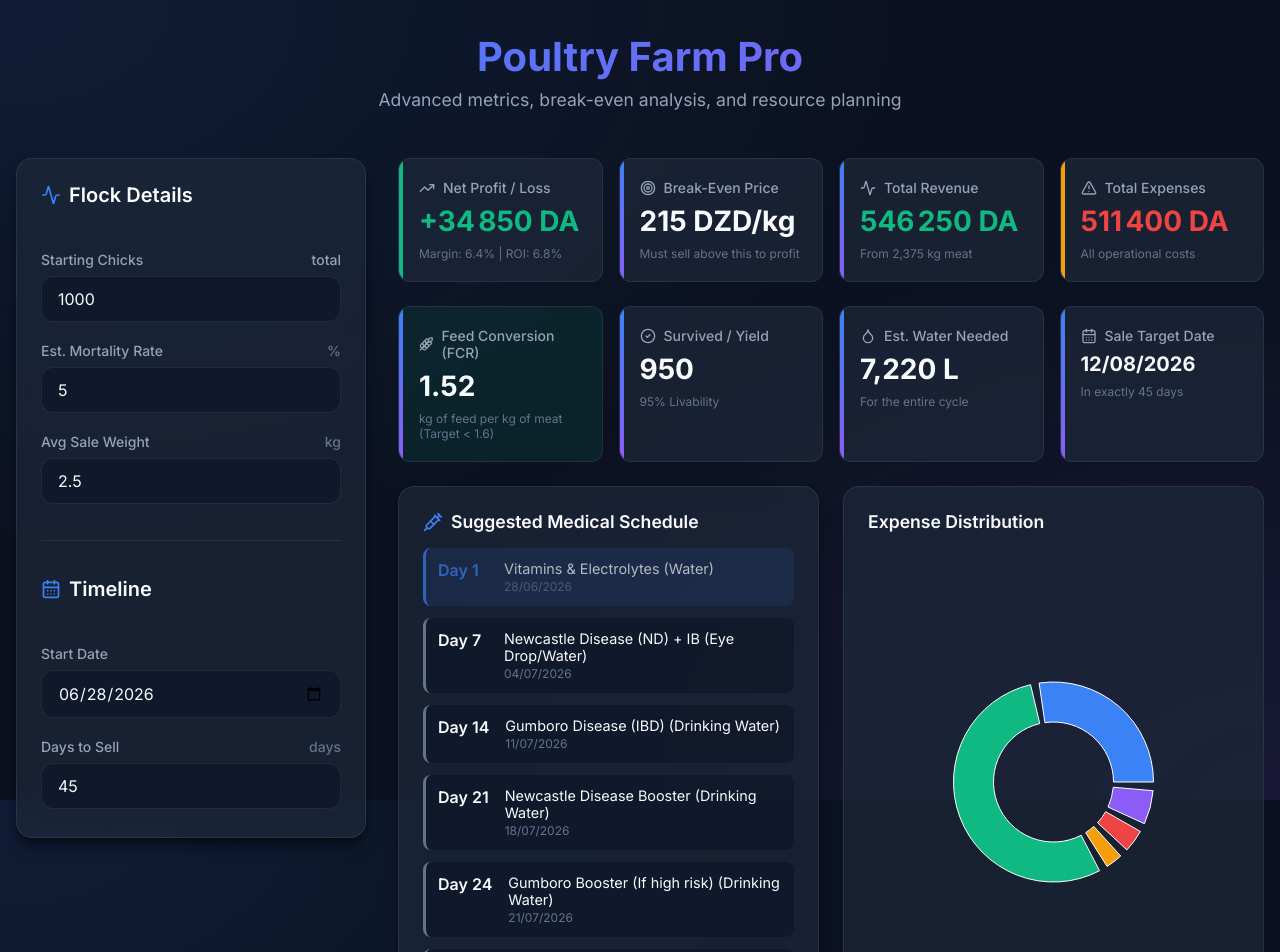
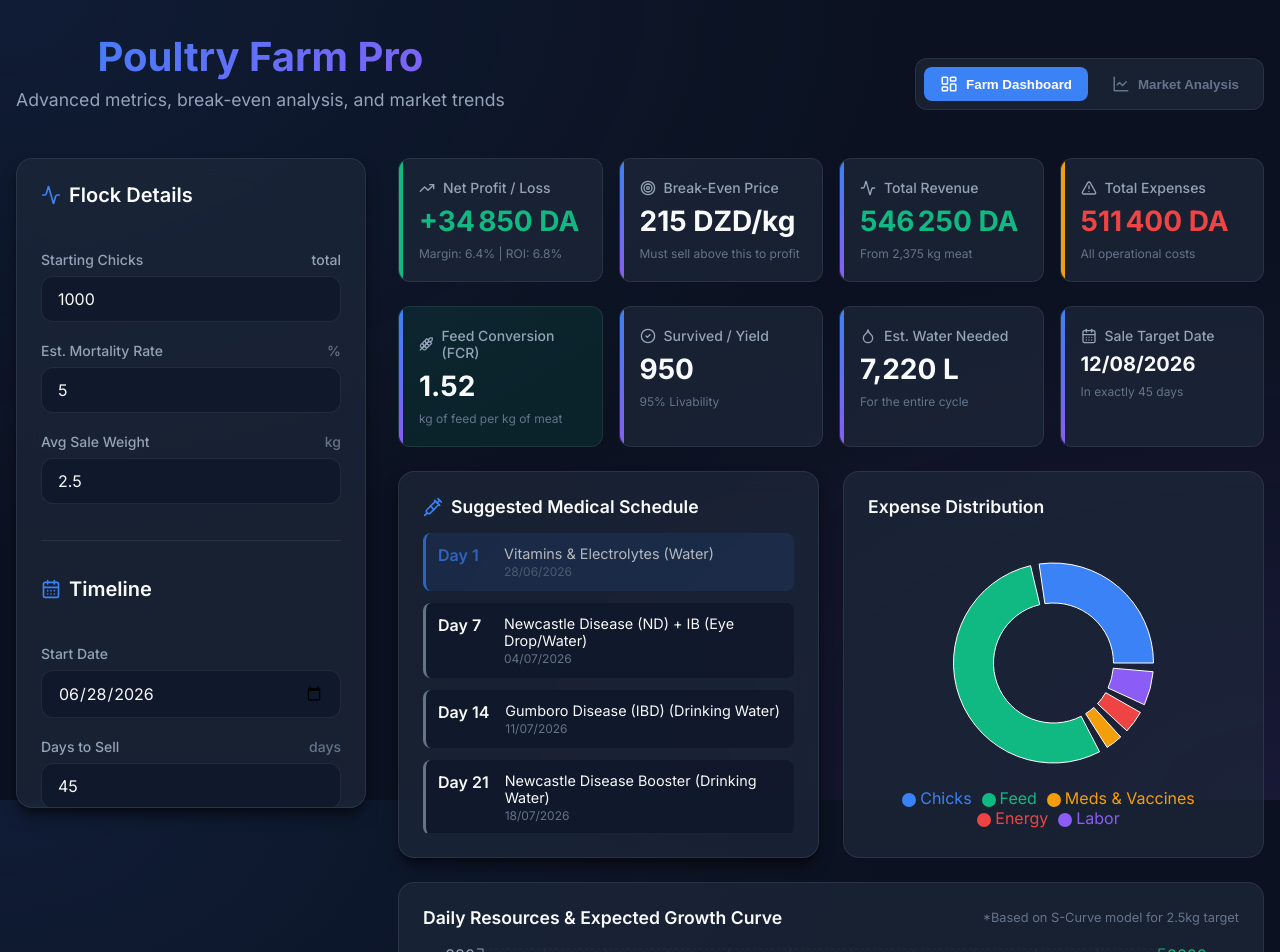
Before and after one commit to chihabMe/chicken-profit-app, a React (Vite) app: page / in a window 1280 px wide. Shown: the top 952 px of the page. Built offline with nearby package versions, Linux system fonts and the light colour scheme.

Commit message:
feat: add Market Analysis tab with macro economic correlation charts

```diff
--- a/src/App.tsx
+++ b/src/App.tsx
@@ -1,11 +1,11 @@
 import { useState, useMemo, useEffect } from 'react';
 import {
   AreaChart, Area, XAxis, YAxis, CartesianGrid, Tooltip as RechartsTooltip, ResponsiveContainer,
-  LineChart, Line, ReferenceLine, PieChart, Pie, Cell, Legend, ComposedChart
+  LineChart, Line, ReferenceLine, PieChart, Pie, Cell, Legend, ComposedChart, Bar
 } from 'recharts';
 import {
   TrendingUp, AlertTriangle, Activity, CheckCircle2, Calculator, CalendarDays,
-  Database, Wheat, Target, Droplet, Syringe
+  Database, Wheat, Target, Droplet, Syringe, LineChart as ChartIcon, LayoutDashboard
 } from 'lucide-react';
 
 interface PriceData {
@@ -25,6 +25,8 @@ const VACCINE_SCHEDULE = [
 ];
 
 const App = () => {
+  const [activeTab, setActiveTab] = useState<'dashboard' | 'market'>('dashboard');
+
   // Inputs: Basic
   const [chicksBought, setChicksBought] = useState(1000);
   const [mortalityRate, setMortalityRate] = useState(5); // %
@@ -125,7 +127,7 @@ const App = () => {
   const roi = ((profit / totalCost) * 100).toFixed(1);
   const profitMargin = ((profit / totalRevenue) * 100).toFixed(1);
   const breakEvenPrice = totalCost / totalMeatKg;
-  const fcr = feedConsumedPerChick / avgWeight; // Feed Conversion Ratio
+  const fcr = feedConsumedPerChick / avgWeight;
 
   // Chart Data: Cost Breakdown
   const costBreakdownData = [
@@ -148,18 +150,14 @@ const App = () => {
     return data;
   }, [sellingPrice, totalMeatKg, totalCost]);
 
-  // Chart Data: Daily Feed, Water & Expected Weight Growth
+  // Chart Data: Daily Feed & Water
   const resourceData = useMemo(() => {
     const data = [];
     for (let day = 1; day <= daysToSell; day++) {
-      // Feed & Water Exponential curve
       const growthFactor = Math.pow(day / daysToSell, 2);
       const dailyFeed = (feedConsumedPerChick / daysToSell) * 0.5 + (growthFactor * 0.1);
       const alive = chicksBought - ((chicksBought - survivedChicks) * (day / daysToSell));
-
-      // Expected Weight S-Curve (Logistic) approximating target avgWeight
-      // Max weight = avgWeight * 1.05 (to hit avgWeight exactly at daysToSell)
-      const k = 0.15; // growth rate
+      const k = 0.15;
       const midpoint = daysToSell * 0.55;
       const expectedWeight = (avgWeight * 1.05) / (1 + Math.exp(-k * (day - midpoint)));
 
@@ -173,21 +171,81 @@ const App = () => {
     return data;
   }, [daysToSell, feedConsumedPerChick, chicksBought, survivedChicks, avgWeight]);
 
+  // Mock Macro Data generator based on historical dates
+  const macroMarketData = useMemo(() => {
+    return historicalData.map((d, index) => {
+      // Create some pseudo-random but trending correlation data based on the index
+      // Using Math.sin and Math.cos to create waves
+      const cornTrend = 8000 + Math.sin(index / 10) * 1500; // Corn price DZD/Quintal
+      const beefTrend = 1800 + Math.cos(index / 15) * 300; // Beef price DZD/kg
+      const docTrend = 120 + Math.sin(index / 8) * 40 + (d.price * 0.1); // DOC loosely correlates with chicken price
+
+      return {
+        date: d.date,
+        chickenPrice: d.price,
+        cornPrice: Math.round(cornTrend),
+        beefPrice: Math.round(beefTrend),
+        docPrice: Math.round(docTrend)
+      };
+    });
+  }, [historicalData]);
+
   const formatDZD = (num: number) => {
     return new Intl.NumberFormat('fr-DZ', { style: 'currency', currency: 'DZD', maximumFractionDigits: 0 }).format(num);
   };
 
   return (
-    <div className="app-container" style={{ padding: '2rem 1rem' }}>
-      <header className="header">
+    <div className="app-container" style={{ padding: '2rem 1rem', maxWidth: '1400px', margin: '0 auto' }}>
+      <header className="header" style={{ marginBottom: '1rem' }}>
+        <div style={{ display: 'flex', justifyContent: 'space-between', alignItems: 'flex-end' }}>
+          <div>
             <h1>Poultry Farm Pro</h1>
-        <p>Advanced metrics, break-even analysis, and resource planning</p>
+            <p>Advanced metrics, break-even analysis, and market trends</p>
+          </div>
+
+          <div style={{ display: 'flex', gap: '0.5rem', background: 'var(--bg-card)', padding: '0.5rem', borderRadius: '12px', border: '1px solid var(--border)' }}>
+            <button
+              onClick={() => setActiveTab('dashboard')}
+              style={{
+                padding: '0.5rem 1rem',
+                borderRadius: '8px',
+                border: 'none',
+                cursor: 'pointer',
+                display: 'flex',
+                alignItems: 'center',
+                gap: '0.5rem',
+                fontWeight: 600,
+                background: activeTab === 'dashboard' ? 'var(--accent)' : 'transparent',
+                color: activeTab === 'dashboard' ? '#fff' : 'var(--text-muted)'
+              }}
+            >
+              <LayoutDashboard size={18} /> Farm Dashboard
+            </button>
+            <button
+              onClick={() => setActiveTab('market')}
+              style={{
+                padding: '0.5rem 1rem',
+                borderRadius: '8px',
+                border: 'none',
+                cursor: 'pointer',
+                display: 'flex',
+                alignItems: 'center',
+                gap: '0.5rem',
+                fontWeight: 600,
+                background: activeTab === 'market' ? 'var(--accent)' : 'transparent',
+                color: activeTab === 'market' ? '#fff' : 'var(--text-muted)'
+              }}
+            >
+              <ChartIcon size={18} /> Market Analysis
+            </button>
+          </div>
+        </div>
       </header>
 
+      {activeTab === 'dashboard' ? (
         <div className="dashboard">
           {/* Left Column: Inputs */}
-        <aside className="card input-section" style={{ overflowY: 'auto', maxHeight: 'calc(100vh - 120px)', position: 'sticky', top: '20px' }}>
-
+          <aside className="card input-section" style={{ overflowY: 'auto', maxHeight: 'calc(100vh - 150px)', position: 'sticky', top: '20px' }}>
             <h2 className="section-title"><Activity className="icon" size={20} /> Flock Details</h2>
             <div className="input-group">
               <label>Starting Chicks <span>total</span></label>
@@ -273,7 +331,6 @@ const App = () => {
 
           {/* Right Column: Advanced KPIs and Charts */}
           <main style={{ display: 'flex', flexDirection: 'column', gap: '1.5rem' }}>
-          {/* Top KPIs Level 1: Finance */}
             <div className="kpi-grid" style={{ marginBottom: 0 }}>
               <div className={`kpi-card ${profit > 0 ? 'success' : 'danger'}`}>
                 <div className="kpi-title"><TrendingUp size={16} /> Net Profit / Loss</div>
@@ -282,19 +339,16 @@ const App = () => {
                 </div>
                 <div className="kpi-subtext">Margin: {profitMargin}% | ROI: {roi}%</div>
               </div>
-
               <div className="kpi-card">
                 <div className="kpi-title"><Target size={16} /> Break-Even Price</div>
                 <div className="kpi-value">{Math.round(breakEvenPrice)} DZD/kg</div>
                 <div className="kpi-subtext">Must sell above this to profit</div>
               </div>
-
               <div className="kpi-card">
                 <div className="kpi-title"><Activity size={16} /> Total Revenue</div>
                 <div className="kpi-value success">{formatDZD(totalRevenue)}</div>
                 <div className="kpi-subtext">From {totalMeatKg.toLocaleString()} kg meat</div>
               </div>
-
               <div className="kpi-card warning">
                 <div className="kpi-title"><AlertTriangle size={16} /> Total Expenses</div>
                 <div className="kpi-value danger">{formatDZD(totalCost)}</div>
@@ -302,26 +356,22 @@ const App = () => {
               </div>
             </div>
 
-          {/* Top KPIs Level 2: Performance */}
             <div className="kpi-grid" style={{ marginBottom: 0 }}>
               <div className="kpi-card" style={{ background: fcr <= 1.6 ? 'var(--success-bg)' : fcr >= 1.8 ? 'var(--danger-bg)' : 'var(--bg-card)'}}>
                 <div className="kpi-title"><Wheat size={16} /> Feed Conversion (FCR)</div>
                 <div className="kpi-value">{fcr.toFixed(2)}</div>
-              <div className="kpi-subtext">kg of feed per kg of meat (Target &lt; 1.6)</div>
+                <div className="kpi-subtext">kg of feed per kg of meat</div>
               </div>
-
               <div className="kpi-card">
                 <div className="kpi-title"><CheckCircle2 size={16} /> Survived / Yield</div>
                 <div className="kpi-value">{survivedChicks.toLocaleString()}</div>
                 <div className="kpi-subtext">{Math.floor((survivedChicks/chicksBought)*100)}% Livability</div>
               </div>
-
               <div className="kpi-card">
                 <div className="kpi-title"><Droplet size={16} /> Est. Water Needed</div>
                 <div className="kpi-value">{(survivedChicks * feedConsumedPerChick * 2).toLocaleString()} L</div>
                 <div className="kpi-subtext">For the entire cycle</div>
               </div>
-
               <div className="kpi-card">
                 <div className="kpi-title"><CalendarDays size={16} /> Sale Target Date</div>
                 <div className="kpi-value" style={{ fontSize: '1.25rem' }}>{endDateDisplay}</div>
@@ -329,15 +379,12 @@ const App = () => {
               </div>
             </div>
 
-          {/* Two Column Layout for Middle section */}
             <div style={{ display: 'grid', gridTemplateColumns: '1fr 1fr', gap: '1.5rem' }}>
-
-            {/* Standard Vaccination Schedule panel */}
               <div className="card" style={{ padding: '1.5rem' }}>
                 <h3 className="section-title" style={{ marginBottom: '1rem', fontSize: '1.1rem' }}>
                   <Syringe className="icon" size={20} /> Suggested Medical Schedule
                 </h3>
-              <div style={{ display: 'flex', flexDirection: 'column', gap: '0.75rem' }}>
+                <div style={{ display: 'flex', flexDirection: 'column', gap: '0.75rem', maxHeight: '300px', overflowY: 'auto' }}>
                   {VACCINE_SCHEDULE.filter(v => v.day <= daysToSell).map((v, i) => {
                     const actionDate = new Date(startDate);
                     actionDate.setDate(actionDate.getDate() + v.day - 1);
@@ -365,7 +412,6 @@ const App = () => {
                 </div>
               </div>
 
-            {/* Expense Distribution */}
               <div className="chart-container" style={{ height: 'auto' }}>
                 <div className="chart-header">
                   <h3 className="chart-title">Expense Distribution</h3>
@@ -373,23 +419,12 @@ const App = () => {
                 <div className="chart-body" style={{ height: '300px' }}>
                   <ResponsiveContainer width="100%" height="100%">
                     <PieChart>
-                    <Pie
-                      data={costBreakdownData}
-                      cx="50%"
-                      cy="50%"
-                      innerRadius={60}
-                      outerRadius={100}
-                      paddingAngle={5}
-                      dataKey="value"
-                    >
+                      <Pie data={costBreakdownData} cx="50%" cy="50%" innerRadius={60} outerRadius={100} paddingAngle={5} dataKey="value">
                         {costBreakdownData.map((_, index) => (
                           <Cell key={`cell-${index}`} fill={COLORS[index % COLORS.length]} />
                         ))}
                       </Pie>
-                    <RechartsTooltip
-                      formatter={(value: number) => formatDZD(value)}
-                      contentStyle={{ backgroundColor: '#1e293b', border: 'none', borderRadius: '8px', color: '#fff' }}
-                    />
+                      <RechartsTooltip formatter={(value: number) => formatDZD(value)} contentStyle={{ backgroundColor: '#1e293b', border: 'none', borderRadius: '8px', color: '#fff' }} />
                       <Legend />
                     </PieChart>
                   </ResponsiveContainer>
@@ -398,7 +433,6 @@ const App = () => {
             </div>
 
             <div className="charts-grid">
-            {/* Daily Resource Estimator & Growth Area Chart */}
               <div className="chart-container" style={{ gridColumn: '1 / -1' }}>
                 <div className="chart-header" style={{ display: 'flex', justifyContent: 'space-between', alignItems: 'center' }}>
                   <h3 className="chart-title">Daily Resources & Expected Growth Curve</h3>
@@ -411,9 +445,7 @@ const App = () => {
                       <XAxis dataKey="day" stroke="#94a3b8" minTickGap={5} />
                       <YAxis yAxisId="left" stroke="#94a3b8" />
                       <YAxis yAxisId="right" orientation="right" stroke="#10b981" />
-                    <RechartsTooltip
-                      contentStyle={{ backgroundColor: '#1e293b', border: 'none', borderRadius: '8px', color: '#fff' }}
-                    />
+                      <RechartsTooltip contentStyle={{ backgroundColor: '#1e293b', border: 'none', borderRadius: '8px', color: '#fff' }} />
                       <Legend />
                       <Area yAxisId="left" type="monotone" dataKey="waterLiters" name="Water (Liters/Day)" stroke="#3b82f6" fill="rgba(59, 130, 246, 0.2)" />
                       <Area yAxisId="left" type="monotone" dataKey="feedKg" name="Feed (Kg/Day)" stroke="#f59e0b" fill="rgba(245, 158, 11, 0.4)" />
@@ -423,7 +455,6 @@ const App = () => {
                 </div>
               </div>
 
-            {/* Profit Sensitivity Line Chart */}
               <div className="chart-container" style={{ gridColumn: '1 / -1' }}>
                 <div className="chart-header">
                   <h3 className="chart-title">Profit Sensitivity (Price/kg)</h3>
@@ -434,11 +465,7 @@ const App = () => {
                       <CartesianGrid strokeDasharray="3 3" stroke="rgba(255,255,255,0.05)" />
                       <XAxis dataKey="price" stroke="#94a3b8" />
                       <YAxis stroke="#94a3b8" tickFormatter={(val) => `${val / 1000}k`} />
-                    <RechartsTooltip
-                      contentStyle={{ backgroundColor: '#1e293b', border: 'none', borderRadius: '8px', color: '#fff' }}
-                      formatter={(value: number) => [formatDZD(value), "Profit"]}
-                      labelFormatter={(label) => `Selling Price: ${label} DZD/kg`}
-                    />
+                      <RechartsTooltip contentStyle={{ backgroundColor: '#1e293b', border: 'none', borderRadius: '8px', color: '#fff' }} formatter={(value: number) => [formatDZD(value), "Profit"]} labelFormatter={(label) => `Selling Price: ${label} DZD/kg`} />
                       <ReferenceLine y={0} stroke="#ef4444" strokeDasharray="3 3" />
                       <ReferenceLine x={sellingPrice} stroke="#8b5cf6" label={{ value: 'Current Price', fill: '#8b5cf6', position: 'top' }} />
                       <ReferenceLine x={breakEvenPrice} stroke="#f59e0b" strokeDasharray="3 3" label={{ value: 'Break-Even', fill: '#f59e0b', position: 'insideBottomRight' }} />
@@ -447,39 +474,97 @@ const App = () => {
                   </ResponsiveContainer>
                 </div>
               </div>
+            </div>
+          </main>
+        </div>
+      ) : (
+        /* MARKET ANALYSIS TAB */
+        <div className="market-analysis" style={{ display: 'flex', flexDirection: 'column', gap: '1.5rem' }}>
 
-            {/* Historical Prices */}
-            <div className="chart-container" style={{ gridColumn: '1 / -1' }}>
+          <div className="card" style={{ padding: '2rem', textAlign: 'center', background: 'linear-gradient(145deg, var(--bg-card) 0%, rgba(59,130,246,0.05) 100%)' }}>
+            <h2 style={{ fontSize: '1.8rem', marginBottom: '1rem', color: 'var(--text-primary)' }}>Macroeconomic Market Analysis</h2>
+            <p style={{ color: 'var(--text-muted)', maxWidth: '800px', margin: '0 auto', lineHeight: 1.6 }}>
+              Chicken prices do not exist in a vacuum. They are heavily influenced by the cost of global commodities (Corn/Soy), the price of substitute meats (Beef), and the supply of day-old chicks. This dashboard correlates historical chicken prices against these macroeconomic trends.
+            </p>
+          </div>
+
+          <div className="charts-grid">
+
+            {/* Combo Chart 1: Chicken vs Feed (Corn) */}
+            <div className="chart-container" style={{ gridColumn: '1 / -1', height: '450px' }}>
               <div className="chart-header">
-                <h3 className="chart-title">Market History Tracker (Data Source)</h3>
+                <h3 className="chart-title">Market Correlation: Chicken Price vs Corn (Feed) Prices</h3>
+                <span style={{ fontSize: '0.8rem', color: 'var(--text-muted)' }}>As feed costs rise, chicken prices usually follow shortly after.</span>
               </div>
               <div className="chart-body">
-                {loadingData ? (
-                  <div style={{ display: 'flex', alignItems: 'center', justifyContent: 'center', height: '100%', color: 'var(--text-muted)' }}>Loading CSV Data...</div>
-                ) : historicalData.length === 0 ? (
-                  <div style={{ display: 'flex', alignItems: 'center', justifyContent: 'center', height: '100%', color: 'var(--text-muted)' }}>No historical data found</div>
-                ) : (
+                {loadingData ? <div style={{ color: 'var(--text-muted)', textAlign: 'center' }}>Loading...</div> : (
                   <ResponsiveContainer width="100%" height="100%">
-                    <AreaChart data={historicalData} margin={{ top: 5, right: 20, bottom: 5, left: 0 }}>
+                    <ComposedChart data={macroMarketData} margin={{ top: 10, right: 20, bottom: 10, left: 0 }}>
                       <CartesianGrid strokeDasharray="3 3" stroke="rgba(255,255,255,0.05)" />
                       <XAxis dataKey="date" stroke="#94a3b8" minTickGap={30} />
-                      <YAxis stroke="#94a3b8" domain={['auto', 'auto']} />
-                      <RechartsTooltip
-                        contentStyle={{ backgroundColor: '#1e293b', border: 'none', borderRadius: '8px', color: '#fff' }}
-                        formatter={(value: number) => [`${value} DZD`, "Price"]}
-                        labelFormatter={(label) => `Date: ${label}`}
-                      />
-                      <ReferenceLine x={sellDateStr} stroke="#10b981" strokeDasharray="3 3" label={{ value: 'Your Selling Date', fill: '#10b981', position: 'insideTopLeft' }} />
-                      <Area type="step" dataKey="price" stroke="#8b5cf6" fill="rgba(139, 92, 246, 0.2)" strokeWidth={2} />
-                    </AreaChart>
+                      <YAxis yAxisId="left" stroke="#8b5cf6" label={{ value: 'Chicken (DZD/kg)', angle: -90, position: 'insideLeft', fill: '#8b5cf6' }} />
+                      <YAxis yAxisId="right" orientation="right" stroke="#f59e0b" label={{ value: 'Corn (DZD/Quintal)', angle: 90, position: 'insideRight', fill: '#f59e0b' }} />
+                      <RechartsTooltip contentStyle={{ backgroundColor: '#1e293b', border: 'none', borderRadius: '8px', color: '#fff' }} />
+                      <Legend />
+                      <Area yAxisId="left" type="monotone" dataKey="chickenPrice" name="Chicken Price (DZD/kg)" stroke="#8b5cf6" fill="rgba(139, 92, 246, 0.2)" strokeWidth={2} />
+                      <Line yAxisId="right" type="monotone" dataKey="cornPrice" name="Corn Trend (DZD/Quintal)" stroke="#f59e0b" strokeWidth={2} dot={false} />
+                    </ComposedChart>
+                  </ResponsiveContainer>
+                )}
+              </div>
+            </div>
+
+            {/* Combo Chart 2: Chicken vs Beef (Substitutes) */}
+            <div className="chart-container" style={{ gridColumn: '1 / -1', height: '450px' }}>
+              <div className="chart-header">
+                <h3 className="chart-title">Market Correlation: Chicken Price vs Beef Prices</h3>
+                <span style={{ fontSize: '0.8rem', color: 'var(--text-muted)' }}>When beef gets too expensive, demand for chicken surges, driving prices up.</span>
+              </div>
+              <div className="chart-body">
+                {loadingData ? <div style={{ color: 'var(--text-muted)', textAlign: 'center' }}>Loading...</div> : (
+                  <ResponsiveContainer width="100%" height="100%">
+                    <ComposedChart data={macroMarketData} margin={{ top: 10, right: 20, bottom: 10, left: 0 }}>
+                      <CartesianGrid strokeDasharray="3 3" stroke="rgba(255,255,255,0.05)" />
+                      <XAxis dataKey="date" stroke="#94a3b8" minTickGap={30} />
+                      <YAxis yAxisId="left" stroke="#8b5cf6" />
+                      <YAxis yAxisId="right" orientation="right" stroke="#ef4444" domain={['auto', 'auto']} />
+                      <RechartsTooltip contentStyle={{ backgroundColor: '#1e293b', border: 'none', borderRadius: '8px', color: '#fff' }} />
+                      <Legend />
+                      <Area yAxisId="left" type="monotone" dataKey="chickenPrice" name="Chicken Price (DZD/kg)" stroke="#8b5cf6" fill="rgba(139, 92, 246, 0.2)" strokeWidth={2} />
+                      <Line yAxisId="right" type="monotone" dataKey="beefPrice" name="Beef Trend (DZD/kg)" stroke="#ef4444" strokeWidth={2} dot={false} strokeDasharray="5 5" />
+                    </ComposedChart>
+                  </ResponsiveContainer>
+                )}
+              </div>
+            </div>
+
+            {/* Combo Chart 3: Chicken vs Day-Old Chick Prices */}
+            <div className="chart-container" style={{ gridColumn: '1 / -1', height: '400px' }}>
+              <div className="chart-header">
+                <h3 className="chart-title">Supply Squeeze: Chicken Price vs Day-Old Chick (DOC) Price</h3>
+                <span style={{ fontSize: '0.8rem', color: 'var(--text-muted)' }}>High DOC prices indicate a chick shortage, predicting lower meat supply 45 days later.</span>
+              </div>
+              <div className="chart-body">
+                {loadingData ? <div style={{ color: 'var(--text-muted)', textAlign: 'center' }}>Loading...</div> : (
+                  <ResponsiveContainer width="100%" height="100%">
+                    <ComposedChart data={macroMarketData} margin={{ top: 10, right: 20, bottom: 10, left: 0 }}>
+                      <CartesianGrid strokeDasharray="3 3" stroke="rgba(255,255,255,0.05)" />
+                      <XAxis dataKey="date" stroke="#94a3b8" minTickGap={30} />
+                      <YAxis yAxisId="left" stroke="#8b5cf6" />
+                      <YAxis yAxisId="right" orientation="right" stroke="#10b981" />
+                      <RechartsTooltip contentStyle={{ backgroundColor: '#1e293b', border: 'none', borderRadius: '8px', color: '#fff' }} />
+                      <Legend />
+                      <Area yAxisId="left" type="monotone" dataKey="chickenPrice" name="Chicken Price (DZD/kg)" stroke="#8b5cf6" fill="rgba(139, 92, 246, 0.2)" strokeWidth={2} />
+                      <Bar yAxisId="right" dataKey="docPrice" name="Day-Old Chick Price (DZD/chick)" fill="#10b981" opacity={0.7} />
+                    </ComposedChart>
                   </ResponsiveContainer>
                 )}
               </div>
             </div>
 
           </div>
-        </main>
         </div>
+      )}
     </div>
   );
 };
```
Lines whose indentation alone changed are shown as unchanged.
